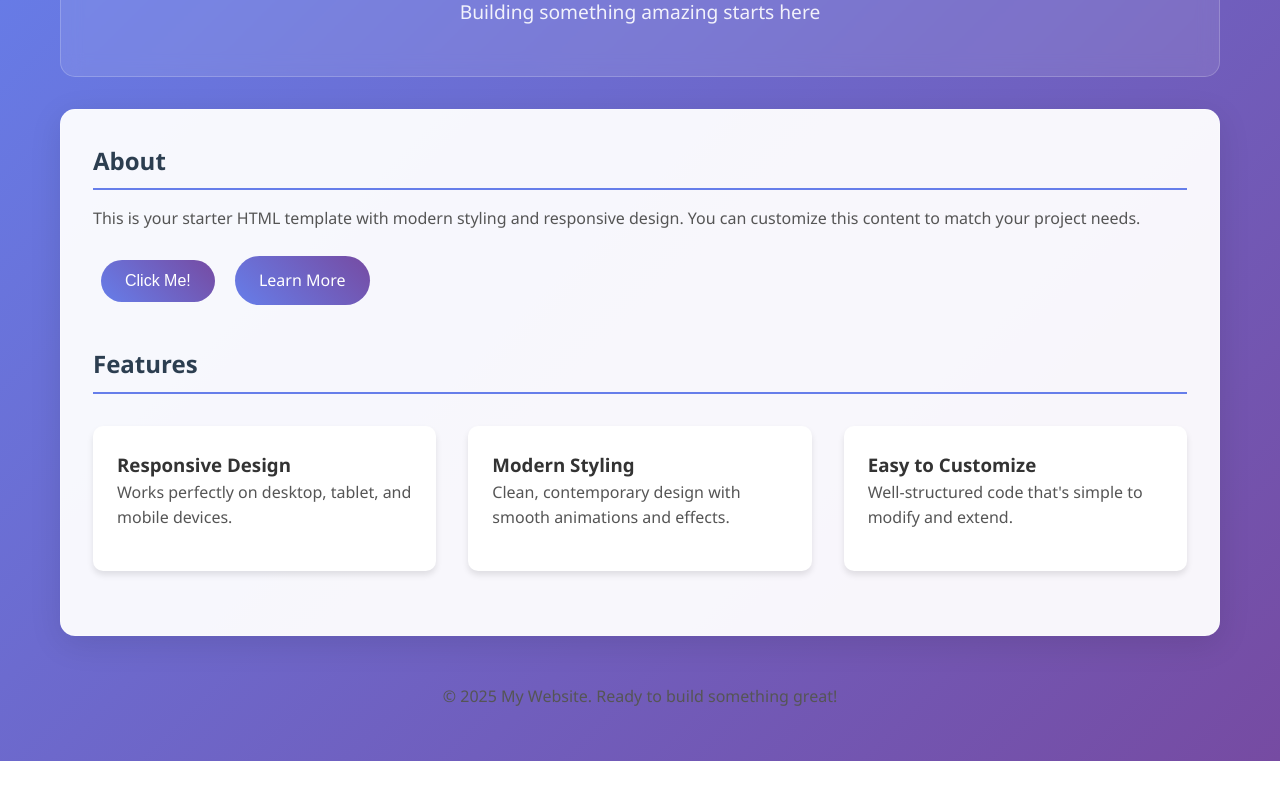
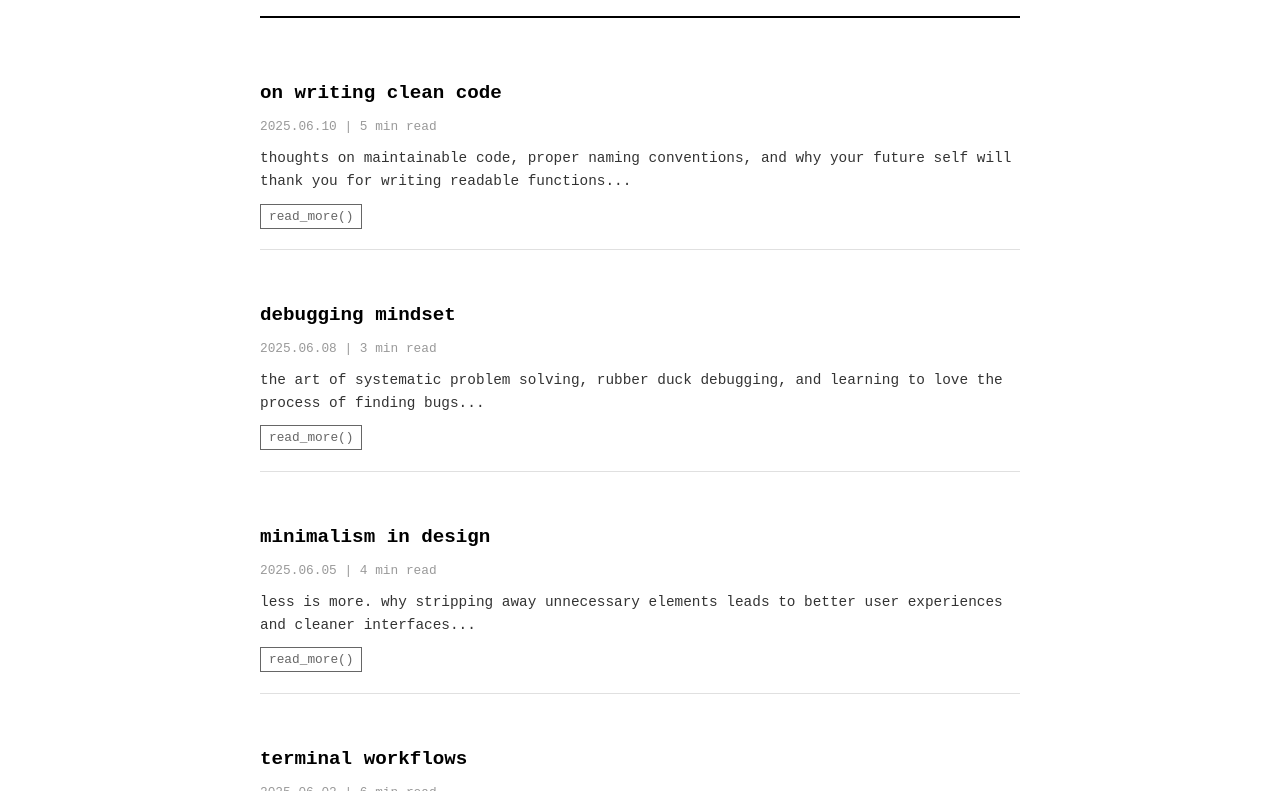
Before and after one commit to abhishek-kumawat-1/abhishek-kumawat-1.github.io, a plain HTML site: page index.html in a window 1280 px wide. Shown: the part 128-919 px from the top of the page. Before the commit the page ends 889 px from the top, so only its background shows below. Drawn offline with Linux system fonts and the light colour scheme.

Commit message:
Update index.html
Minimalist Desing using Claude again :)

```diff
--- a/index.html
+++ b/index.html
@@ -3,7 +3,7 @@
 <head>
     <meta charset="UTF-8">
     <meta name="viewport" content="width=device-width, initial-scale=1.0">
-    <title>My Website</title>
+    <title>Abhishek Kumawat</title>
     <style>
         * {
             margin: 0;
@@ -12,200 +12,197 @@
         }
 
         body {
-            font-family: 'Segoe UI', Tahoma, Geneva, Verdana, sans-serif;
+            font-family: 'Courier New', 'Monaco', 'Lucida Console', monospace;
+            background-color: #ffffff;
+            color: #000000;
             line-height: 1.6;
-            color: #333;
-            background: linear-gradient(135deg, #667eea 0%, #764ba2 100%);
-            min-height: 100vh;
+            padding: 40px 20px;
+            max-width: 800px;
+            margin: 0 auto;
         }
 
-        .container {
-            max-width: 1200px;
-            margin: 0 auto;
-            padding: 20px;
+        .header {
+            border-bottom: 2px solid #000000;
+            padding-bottom: 20px;
+            margin-bottom: 40px;
         }
 
-        header {
-            background: rgba(255, 255, 255, 0.1);
-            backdrop-filter: blur(10px);
-            border-radius: 15px;
-            padding: 2rem;
-            margin-bottom: 2rem;
-            text-align: center;
-            border: 1px solid rgba(255, 255, 255, 0.2);
+        .header h1 {
+            font-size: 2rem;
+            font-weight: bold;
+            margin-bottom: 10px;
         }
 
-        h1 {
-            color: white;
-            font-size: 2.5rem;
-            margin-bottom: 0.5rem;
-            text-shadow: 2px 2px 4px rgba(0, 0, 0, 0.3);
+        .header .tagline {
+            font-size: 0.9rem;
+            color: #666666;
         }
 
-        .subtitle {
-            color: rgba(255, 255, 255, 0.9);
-            font-size: 1.2rem;
-            font-weight: 300;
+        .blog-list {
+            list-style: none;
         }
 
-        main {
-            background: rgba(255, 255, 255, 0.95);
-            border-radius: 15px;
-            padding: 2rem;
-            box-shadow: 0 8px 32px rgba(0, 0, 0, 0.1);
-            border: 1px solid rgba(255, 255, 255, 0.3);
+        .blog-item {
+            margin-bottom: 30px;
+            padding: 20px 0;
+            border-bottom: 1px solid #e0e0e0;
         }
 
-        .content-section {
-            margin-bottom: 2rem;
+        .blog-item:last-child {
+            border-bottom: none;
         }
 
-        h2 {
-            color: #2c3e50;
-            margin-bottom: 1rem;
-            border-bottom: 2px solid #667eea;
-            padding-bottom: 0.5rem;
+        .blog-title {
+            font-size: 1.2rem;
+            font-weight: bold;
+            margin-bottom: 8px;
         }
 
-        p {
-            margin-bottom: 1rem;
-            color: #555;
+        .blog-title a {
+            color: #000000;
+            text-decoration: none;
+            transition: all 0.2s ease;
         }
 
-        .btn {
-            display: inline-block;
-            background: linear-gradient(45deg, #667eea, #764ba2);
-            color: white;
-            padding: 12px 24px;
-            text-decoration: none;
-            border-radius: 25px;
-            transition: all 0.3s ease;
-            border: none;
-            cursor: pointer;
-            font-size: 1rem;
-            margin: 0.5rem;
+        .blog-title a:hover {
+            color: #666666;
+            text-decoration: underline;
         }
 
-        .btn:hover {
-            transform: translateY(-2px);
-            box-shadow: 0 5px 15px rgba(102, 126, 234, 0.4);
+        .blog-meta {
+            font-size: 0.8rem;
+            color: #999999;
+            margin-bottom: 10px;
         }
 
-        .grid {
-            display: grid;
-            grid-template-columns: repeat(auto-fit, minmax(300px, 1fr));
-            gap: 2rem;
-            margin-top: 2rem;
+        .blog-excerpt {
+            font-size: 0.9rem;
+            color: #333333;
+            margin-bottom: 10px;
         }
 
-        .card {
-            background: white;
-            padding: 1.5rem;
-            border-radius: 10px;
-            box-shadow: 0 4px 6px rgba(0, 0, 0, 0.1);
-            transition: transform 0.3s ease;
+        .read-more {
+            font-size: 0.8rem;
+            color: #666666;
+            text-decoration: none;
+            border: 1px solid #666666;
+            padding: 4px 8px;
+            transition: all 0.2s ease;
         }
 
-        .card:hover {
-            transform: translateY(-5px);
+        .read-more:hover {
+            background-color: #000000;
+            color: #ffffff;
         }
 
-        footer {
+        .footer {
+            margin-top: 60px;
+            padding-top: 20px;
+            border-top: 1px solid #e0e0e0;
             text-align: center;
-            margin-top: 2rem;
-            padding: 1rem;
-            color: rgba(255, 255, 255, 0.8);
+            font-size: 0.8rem;
+            color: #999999;
         }
 
         @media (max-width: 768px) {
-            .container {
-                padding: 10px;
+            body {
+                padding: 20px 15px;
             }
 
-            h1 {
-                font-size: 2rem;
-            }
-
-            header, main {
-                padding: 1rem;
+            .header h1 {
+                font-size: 1.5rem;
             }
         }
     </style>
 </head>
 <body>
-    <div class="container">
-        <header>
-            <h1>Welcome to My Website</h1>
-            <p class="subtitle">Building something amazing starts here</p>
-        </header>
+    <div class="header">
+        <h1>Abhishek Kumawat</h1>
+        <div class="tagline">// thoughts, code, and random observations</div>
+    </div>
 
-        <main>
-            <section class="content-section">
-                <h2>About</h2>
-                <p>This is your starter HTML template with modern styling and responsive design. You can customize this content to match your project needs.</p>
-                <button class="btn" onclick="showAlert()">Click Me!</button>
-                <a href="#" class="btn">Learn More</a>
-            </section>
+    <ul class="blog-list">
+        <li class="blog-item">
+            <div class="blog-title">
+                <a href="blog1.html">on writing clean code</a>
+            </div>
+            <div class="blog-meta">2025.06.10 | 5 min read</div>
+            <div class="blog-excerpt">
+                thoughts on maintainable code, proper naming conventions, and why your future self will thank you for writing readable functions...
+            </div>
+            <a href="blog1.html" class="read-more">read_more()</a>
+        </li>
 
-            <section class="content-section">
-                <h2>Features</h2>
-                <div class="grid">
-                    <div class="card">
-                        <h3>Responsive Design</h3>
-                        <p>Works perfectly on desktop, tablet, and mobile devices.</p>
-                    </div>
-                    <div class="card">
-                        <h3>Modern Styling</h3>
-                        <p>Clean, contemporary design with smooth animations and effects.</p>
-                    </div>
-                    <div class="card">
-                        <h3>Easy to Customize</h3>
-                        <p>Well-structured code that's simple to modify and extend.</p>
-                    </div>
-                </div>
-            </section>
-        </main>
+        <li class="blog-item">
+            <div class="blog-title">
+                <a href="blog2.html">debugging mindset</a>
+            </div>
+            <div class="blog-meta">2025.06.08 | 3 min read</div>
+            <div class="blog-excerpt">
+                the art of systematic problem solving, rubber duck debugging, and learning to love the process of finding bugs...
+            </div>
+            <a href="blog2.html" class="read-more">read_more()</a>
+        </li>
 
-        <footer>
-            <p>&copy; 2025 My Website. Ready to build something great!</p>
-        </footer>
+        <li class="blog-item">
+            <div class="blog-title">
+                <a href="blog3.html">minimalism in design</a>
+            </div>
+            <div class="blog-meta">2025.06.05 | 4 min read</div>
+            <div class="blog-excerpt">
+                less is more. why stripping away unnecessary elements leads to better user experiences and cleaner interfaces...
+            </div>
+            <a href="blog3.html" class="read-more">read_more()</a>
+        </li>
+
+        <li class="blog-item">
+            <div class="blog-title">
+                <a href="blog4.html">terminal workflows</a>
+            </div>
+            <div class="blog-meta">2025.06.02 | 6 min read</div>
+            <div class="blog-excerpt">
+                embracing the command line, useful aliases, and how to make the terminal your most productive environment...
+            </div>
+            <a href="blog4.html" class="read-more">read_more()</a>
+        </li>
+
+        <li class="blog-item">
+            <div class="blog-title">
+                <a href="blog5.html">the beauty of plain text</a>
+            </div>
+            <div class="blog-meta">2025.05.28 | 2 min read</div>
+            <div class="blog-excerpt">
+                why plain text files are timeless, portable, and often the best choice for documentation and note-taking...
+            </div>
+            <a href="blog5.html" class="read-more">read_more()</a>
+        </li>
+    </ul>
+
+    <div class="footer">
+        <div>$ cat /dev/thoughts > blog.txt</div>
+        <div>© 2025 | built with &lt;/&gt; and coffee</div>
     </div>
 
     <script>
-        function showAlert() {
-            alert('Hello! This is your interactive starter template.');
-        }
-
-        // Add some interactive behavior
+        // Simple navigation enhancement
         document.addEventListener('DOMContentLoaded', function() {
-            // Smooth scrolling for anchor links
-            document.querySelectorAll('a[href^="#"]').forEach(anchor => {
-                anchor.addEventListener('click', function (e) {
+            // Add keyboard navigation
+            document.addEventListener('keydown', function(e) {
+                if (e.ctrlKey && e.key === '/') {
                     e.preventDefault();
-                    const target = document.querySelector(this.getAttribute('href'));
-                    if (target) {
-                        target.scrollIntoView({
-                            behavior: 'smooth'
-                        });
-                    }
-                });
+                    window.location.href = 'index.html';
+                }
             });
 
-            // Add fade-in animation on scroll
-            const observer = new IntersectionObserver((entries) => {
-                entries.forEach(entry => {
-                    if (entry.isIntersecting) {
-                        entry.target.style.opacity = '1';
-                        entry.target.style.transform = 'translateY(0)';
-                    }
+            // Add hover effect to blog items
+            const blogItems = document.querySelectorAll('.blog-item');
+            blogItems.forEach(item => {
+                item.addEventListener('mouseenter', function() {
+                    this.style.backgroundColor = '#f8f8f8';
                 });
-            });
-
-            document.querySelectorAll('.card').forEach(card => {
-                card.style.opacity = '0';
-                card.style.transform = 'translateY(20px)';
-                card.style.transition = 'opacity 0.6s ease, transform 0.6s ease';
-                observer.observe(card);
+                item.addEventListener('mouseleave', function() {
+                    this.style.backgroundColor = 'transparent';
+                });
             });
         });
     </script>
```
